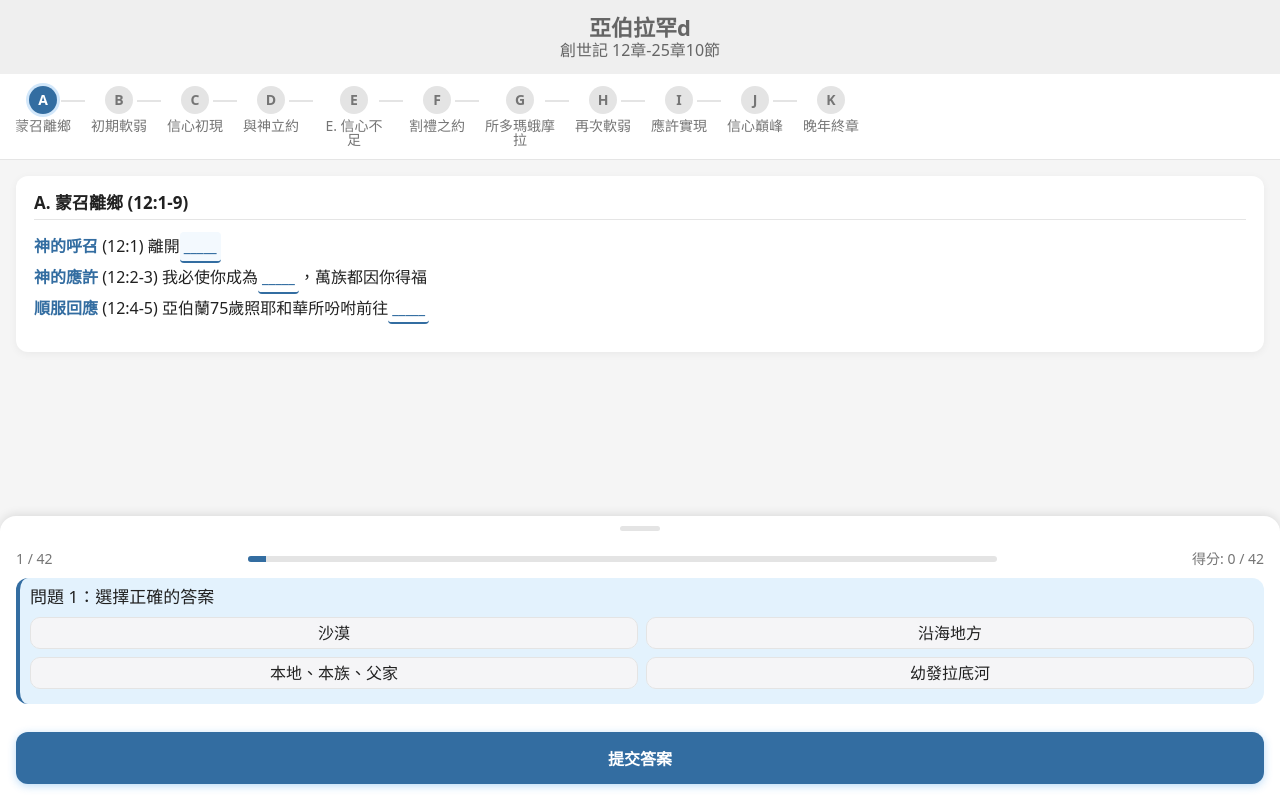
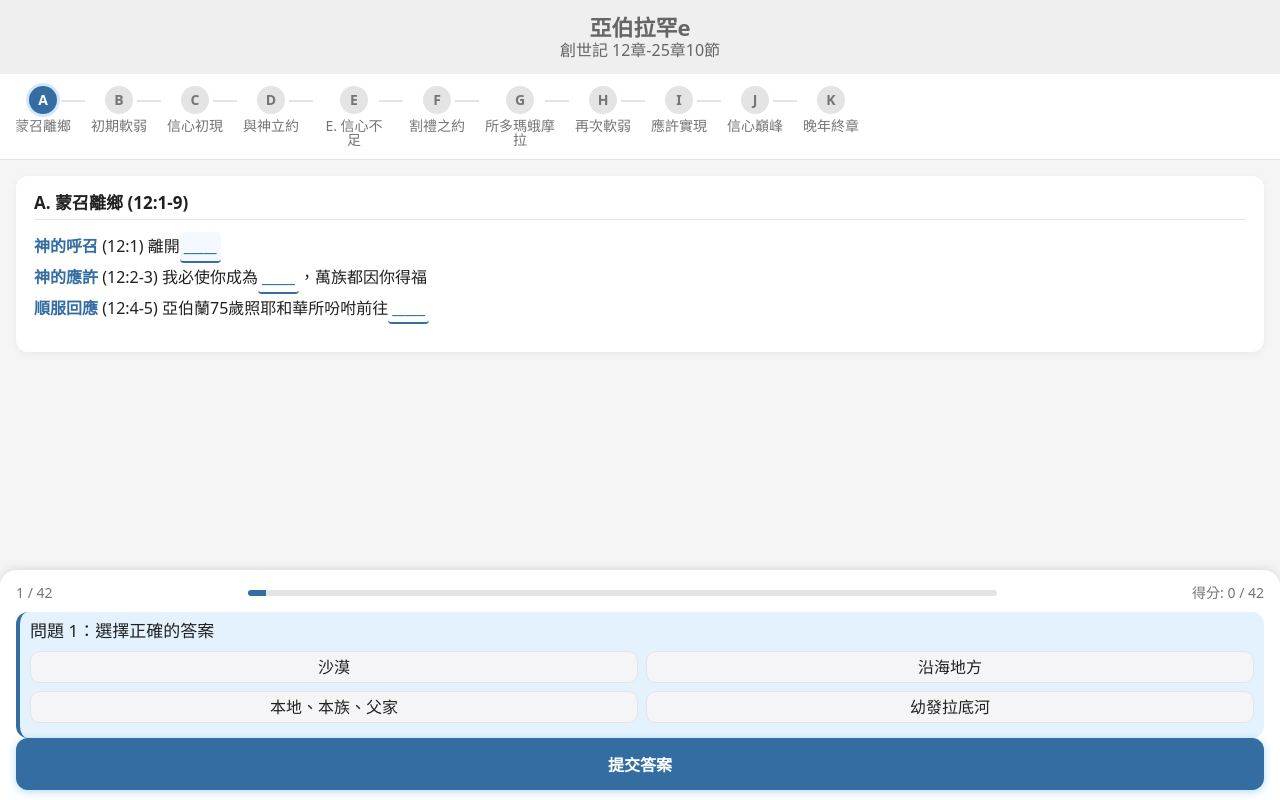
Before and after one commit to bosshkic/Abraham, a plain HTML site: page index.html in a window 1280 px wide. Drawn offline with Linux system fonts and the light colour scheme.

Commit message:
Update index.html

```diff
--- a/index.html
+++ b/index.html
@@ -279,7 +279,7 @@
 
         /* 問題容器 - 現在位於固定容器內 */
         .question-container {
-            padding: 16px 16px 8px 16px;
+            padding: 16px 16px 0px 16px;
         }
 
         .progress-indicator {
@@ -315,7 +315,6 @@
             border-left: 4px solid var(--primary-color);
             padding: 10px;
             border-radius: 12px;
-            margin-bottom: 12px;
         }
 
         .question-text {
@@ -366,7 +365,7 @@
 
         /* 提交按鈕容器 */
         .submit-btn-container {
-            padding: 8px 16px 16px 16px;
+            padding: 0px 16px 10px 16px;
         }
 
         .submit-btn {
@@ -545,20 +544,11 @@
 			transform: scale(0.98);
 		}
 
-        /* 固定容器的拉動手柄 */
-        .drag-handle {
-            width: 40px;
-            height: 5px;
-            background-color: #E4E4E4;
-            border-radius: 3px;
-            margin: 10px auto 5px;
-            cursor: pointer;
-        }
     </style>
 </head>
 <body>
     <div class="header">
-        <h1>亞伯拉罕d</h1>
+        <h1>亞伯拉罕e</h1>
         <p>創世記 12章-25章10節</p>
     </div>
 
@@ -586,8 +576,6 @@
 
     <!-- 固定在底部的問題和按鈕容器 -->
     <div class="fixed-bottom-container" id="fixed-bottom-container">
-        <div class="drag-handle"></div>
-
         <div class="question-container" id="question-container">
             <div class="progress-indicator">
                 <span id="progress-count" class="progress-text"></span>
```
